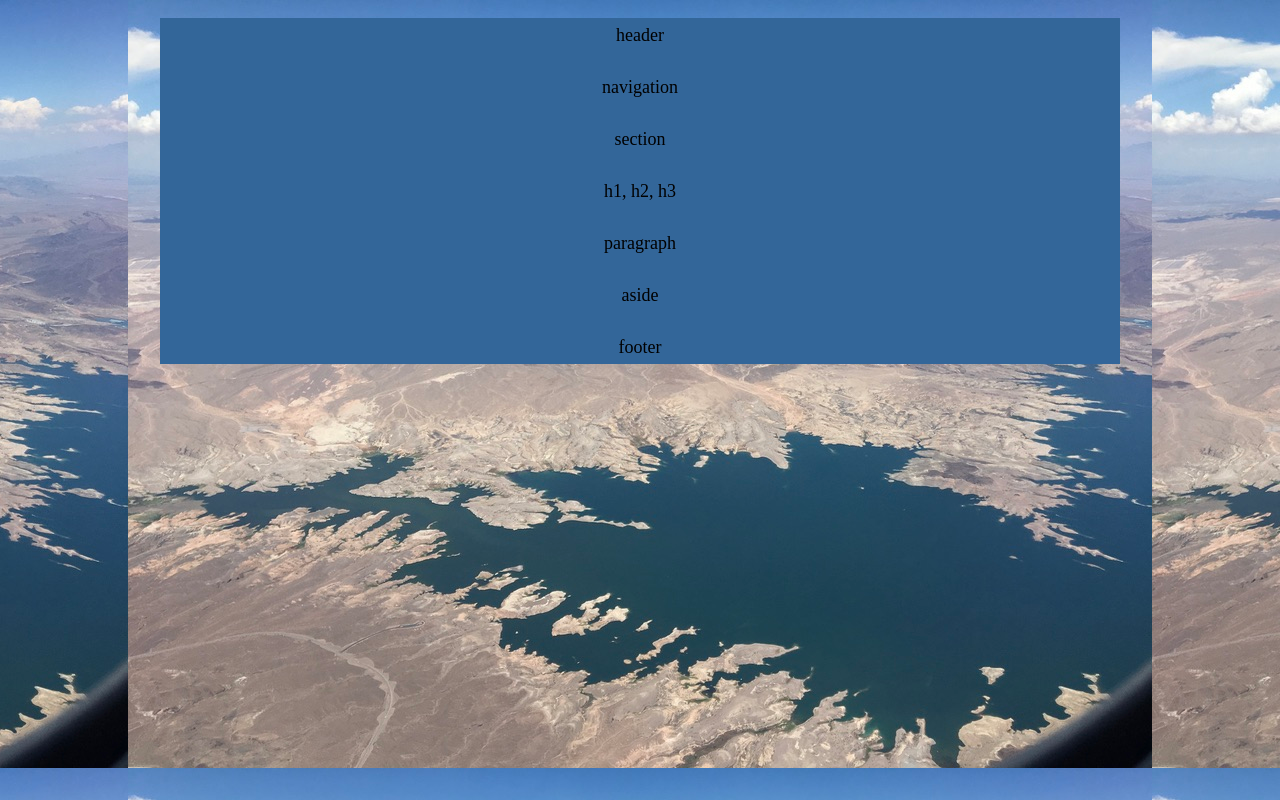
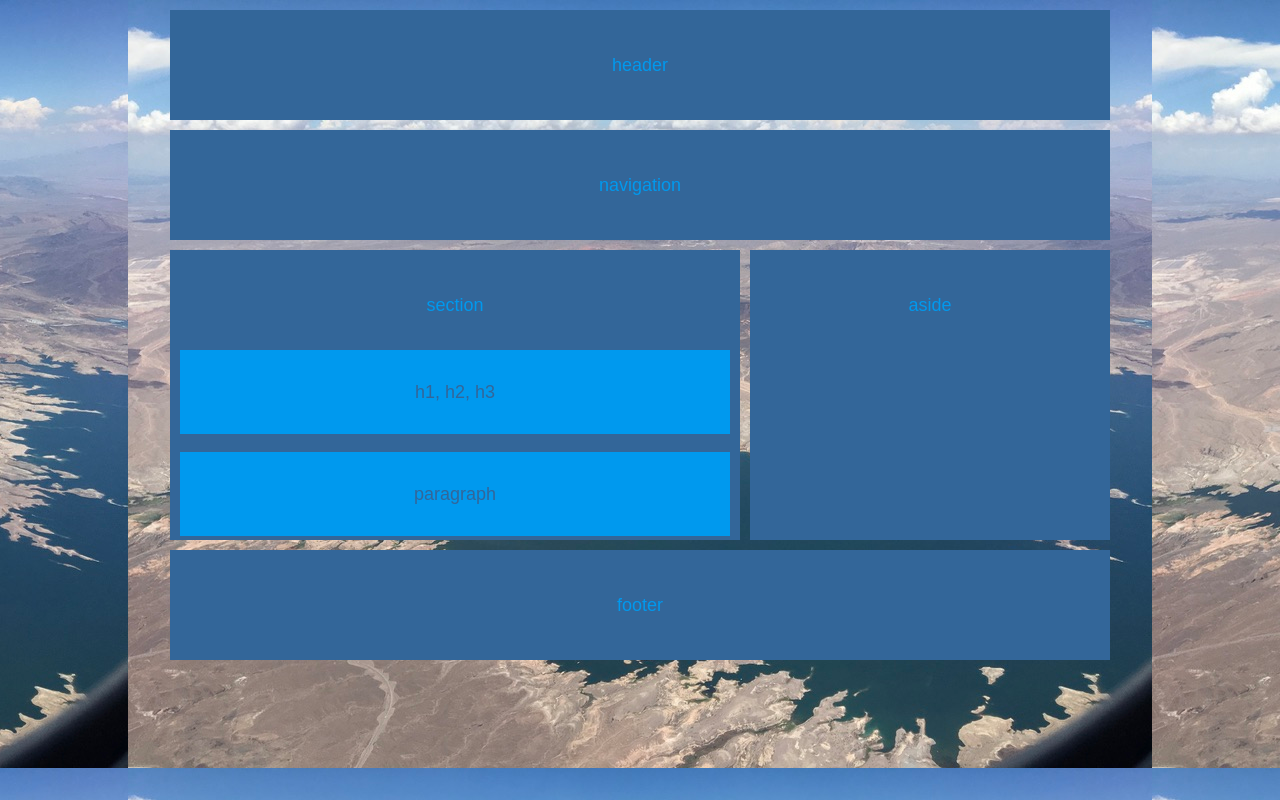
Before and after one commit to TaraisonGitHub/HW-Wireframe, a plain HTML site: page index2.html in a window 1280 px wide. Drawn offline with Linux system fonts and the light colour scheme.

Commit message:
added styling to 2nd wireframe

```diff
--- a/style2.css
+++ b/style2.css
@@ -1,17 +1,53 @@
 body {
 	background-image: url('desert-lake.jpg');
 	background-position: center top;
+	color: #09e;
 }
 
 #container {
 	margin: auto;
 	width: 960px;
-	background-color: #336699;
 	text-align: center;
 	font-size: 18px;
-	line-height: 34px
+	line-height: 34px;
+	font-family: 'Arial', 'Helvetica Neue', sans-serif;
+}
 
+header, nav, section, aside, footer {
+	background-color: #336699;
+	margin: 10px;
+	padding: 10px;
+}
+section {
+	margin-top: 0px;
+	width: 550px;
+	height: 270px;
+	float: left;
+/*	overflow: hidden;*/
+}
 
-
+article {
+	color: #336699;
 
 }
+
+aside {
+	margin-top: 0px;
+	margin-left: 0px;
+	float: right;
+	height: 270px;
+	width: 340px;
+}
+
+p {
+	padding: 10px;
+}
+
+article>p {
+	padding: 25px;
+	background-color: #09e;
+}
+
+footer {
+	clear: both;
+}
```
